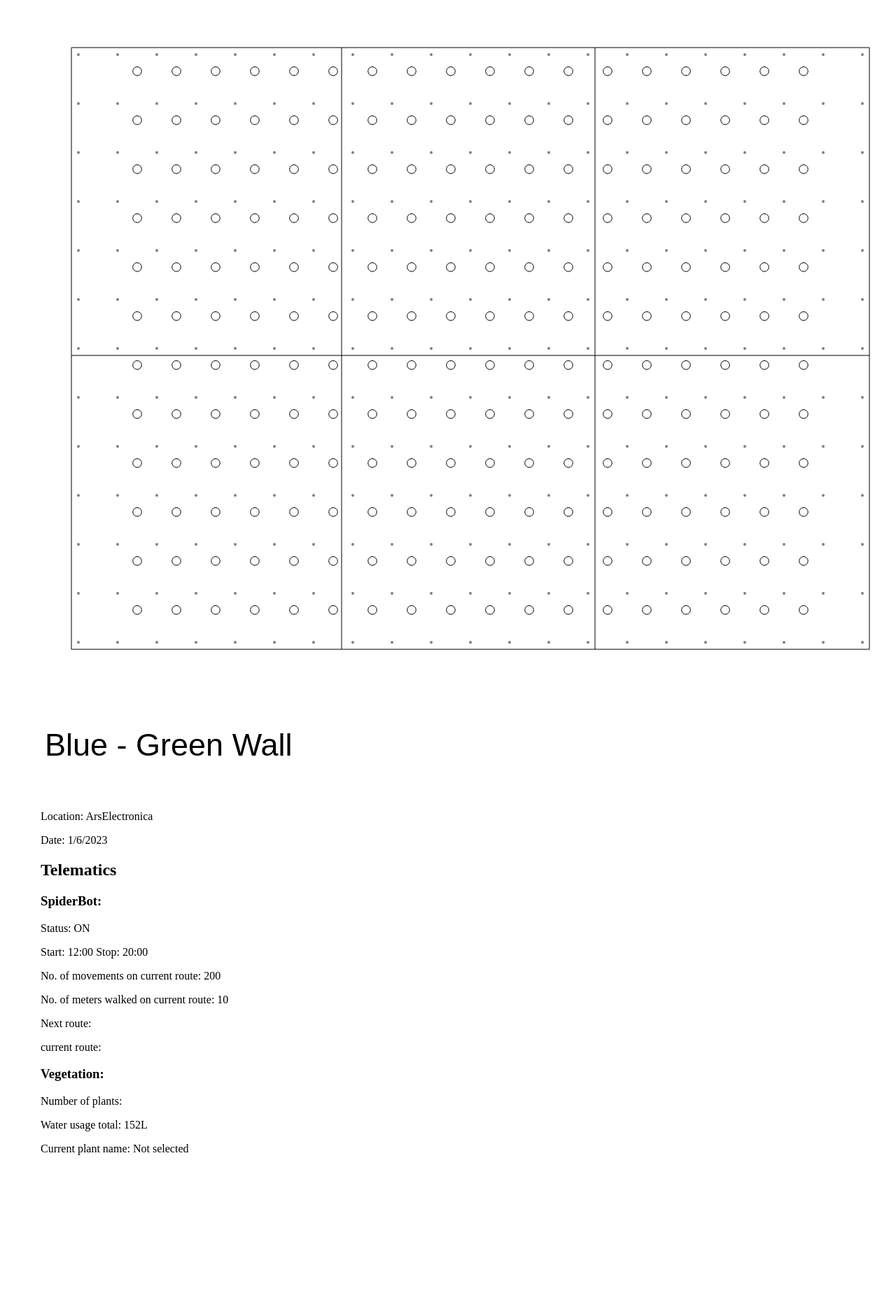
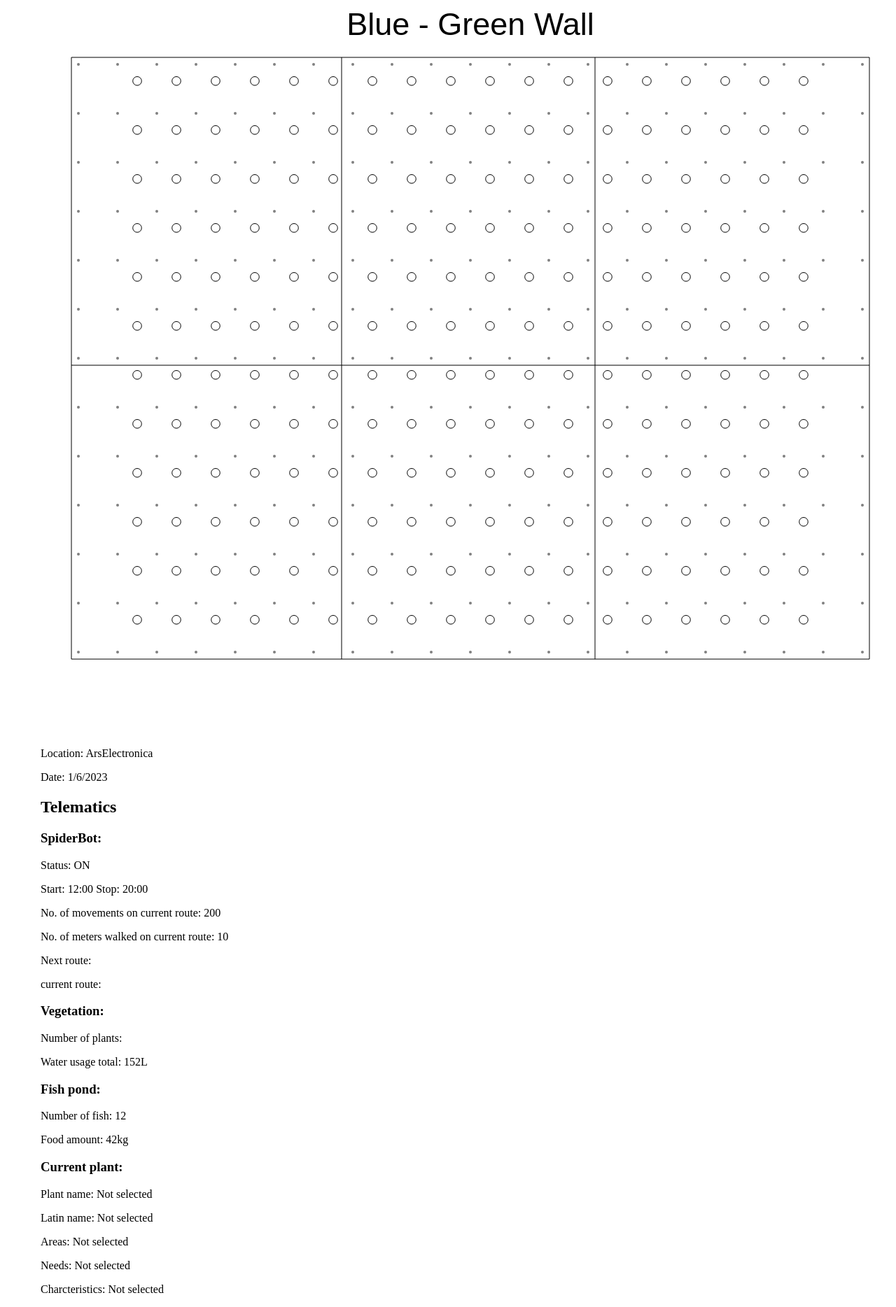
Before and after one commit to GalSajko/Green-Wall-Project-Server-ROS, a Flask app: page /svg in a window 1280 px wide. Shown: the whole page at 70% size. Before the commit the page ends 1651 px from the top, so only its background shows below. Run offline with Flask 3, Linux system fonts and the light colour scheme; data that the repository does not hold is empty; some libraries are stand-ins or nearby versions.

Commit message:
frontend update

```diff
--- a/gwpserver/sensor.py
+++ b/gwpserver/sensor.py
@@ -16,5 +16,9 @@ class Sensor:
         self.water = None
         self.db_id = None
         self.base_index = None
+        self.latin_name = None
+        self.areas = None
+        self.needs = None
+        self.characteristics = None
     def toJson(self):
         return json.dumps(self, default=lambda o:o.__dict__)
--- a/gwpserver/server.py
+++ b/gwpserver/server.py
@@ -173,8 +173,10 @@ def add_posts():
         line = request.form['line']
         panel = request.form['panel']
         sensor_num = request.form['sensorNum']
+        datetime_object = datetime.strptime(date_time, "%Y-%m-%dT%H:%M")
+        print(datetime_object,"  ",type(datetime_object))
         date1 = datetime.now()
-        delta = date1-date_time
+        delta = date1-datetime_object
         plant_post = Plants(name=name, waterInterval=water_interval, date_time=date_time, panel=panel, line=line, sensorNum=sensor_num)
         if db.session.query(Plants.id).filter(Plants.panel==plant_post.panel,Plants.line==plant_post.line,Plants.sensorNum==plant_post.sensorNum).count()>0:
             flash("error there is already a plant at that location", 'error')
@@ -281,7 +283,6 @@ def delete(id_num):
 N = 7
 sensor_ids = [54, 55, 56, 57, 58, 59]
 ARDUINO_NUM = 6
-config.arduinoValues = [{},{},{},{},{},{}]
 startPos = Sensor()
 startPos.x = 1.9
 startPos.y = 0.1
@@ -293,7 +294,6 @@ config.order = []
 config.need_watering = []
 config.watering_queue = []
 config.already_selected = []
-config.generate = None
 
 def get_data_thread():
     """Function pings arduinos so they can start sending data
@@ -333,6 +333,10 @@ def set_data_from_db():
         print(db_id)
         plant_type =db.session.query(PlantsData.plant_type).filter(PlantsData.name==name).all()[0][0]
         water =db.session.query(PlantsData.watering_96h).filter(PlantsData.name==name).all()[0][0]
+        areas = db.session.query(PlantsData.areas).filter(PlantsData.name==name).all()[0][0]
+        needs = db.session.query(PlantsData.plant_needs).filter(PlantsData.name==name).all()[0][0]
+        latin_name = db.session.query(PlantsData.name_latin).filter(PlantsData.name==name).all()[0][0]
+        characteristics = db.session.query(PlantsData.characteristics).filter(PlantsData.name==name).all()[0][0]
         print(plant_type)
         if panel == 1 or panel == 4:
             start = 20
@@ -355,6 +359,10 @@ def set_data_from_db():
         sensor.water = water
         sensor.lastWater = data.date_time.timestamp()
         sensor.db_id = db_id
+        sensor.areas = areas
+        sensor.characteristics = characteristics
+        sensor.latin_name = latin_name
+        sensor.needs = needs
 
         array_ind = ((panel-1)*36+vrstica*6+sensor_id)-1
         sensor.base_index = array_ind
@@ -366,6 +374,10 @@ def set_data_from_db():
             config.sensorBase[array_ind].water = sensor.water
             config.sensorBase[array_ind].db_id = db_id
             config.sensorBase[array_ind].base_index = array_ind
+            config.sensorBase[array_ind].needs = needs
+            config.sensorBase[array_ind].latin_name = latin_name
+            config.sensorBase[array_ind].areas = areas
+            config.sensorBase[array_ind].characteristics = characteristics
             print(config.sensorBase[array_ind].base_index)
 
 
--- a/gwpserver/static/js/index.js
+++ b/gwpserver/static/js/index.js
@@ -52,6 +52,10 @@ var spiderLocation = []
 var empty_slots = []
 var posInd = 0
 document.getElementById("plantName").innerHTML = "Not selected"
+document.getElementById("plantNameLatin").innerHTML = "Not selected"
+document.getElementById("areas").innerHTML = "Not selected"
+document.getElementById("needs").innerHTML = "Not selected"
+document.getElementById("cha").innerHTML = "Not selected"
 //Risanje pinov
 for (var x = 0; x < numPinsX; x++) {
     for (var y = numPinsY - 1; y >= 0; y--) {
@@ -287,6 +291,10 @@ function update(){
         index = data[1]
         let txtCont1 = ""
         let txtCont2 = ""
+        let name_latin =""
+        let areas = ""
+        let needs = ""
+        let charact = ""
         if (lines.length ==0){
             for(let i = 0; i<coords.length-1; i++){
                 if(index!=0){
@@ -294,6 +302,10 @@ function update(){
                     //Pridobivanje informacij za izpis
                     txtCont1 = JSON.parse(coords[index])["plantName"]
                     txtCont2 = JSON.parse(coords[index])["cap"]
+                    name_latin = JSON.parse(coords[index])["latin_name"]
+                    needs = JSON.parse(coords[index])["needs"]
+                    areas = JSON.parse(coords[index])["areas"]
+                    charact = JSON.parse(coords[index])["characteristics"]
                 }
                 else{
                     txtCont2 = "Refilling!"
@@ -390,6 +402,10 @@ function update(){
 
             $("svg").append(text);
             document.getElementById("plantName").innerHTML = txtCont1
+            document.getElementById("plantNameLatin").innerHTML = name_latin
+            document.getElementById("areas").innerHTML = areas
+            document.getElementById("needs").innerHTML = needs
+            document.getElementById("cha").innerHTML = charact
 
             //Text za prikaz vlažnosti zemlje
             bubbleElems.push(text)
@@ -410,6 +426,10 @@ function update(){
                     //Pridobivanje informacij za izpis
                     txtCont1 = JSON.parse(coords[index])["plantName"]
                     txtCont2 = JSON.parse(coords[index])["cap"]
+                    name_latin = JSON.parse(coords[index])["latin_name"]
+                    needs = JSON.parse(coords[index])["needs"]
+                    areas = JSON.parse(coords[index])["areas"]
+                    charact = JSON.parse(coords[index])["characteristics"]
                 }
                 else{
                     txtCont2 = "Refilling!"
@@ -449,6 +469,10 @@ function update(){
                 bubbleElems[2].setAttribute("points",(goalPos.getAttribute('cx')-7)+","+(parseInt(goalPos.getAttribute('cy'))-16)+" " +goalPos.getAttribute('cx')+","+(parseInt(goalPos.getAttribute('cy')))+" "+(parseInt(goalPos.getAttribute('cx'))+7)+","+(parseInt(goalPos.getAttribute('cy'))-16))
                 bubbleElems[3].setAttribute("x",goalPos.getAttribute('cx'))
                 document.getElementById("plantName").innerHTML = txtCont1
+                document.getElementById("plantNameLatin").innerHTML = name_latin
+                document.getElementById("areas").innerHTML = areas
+                document.getElementById("needs").innerHTML = needs
+                document.getElementById("cha").innerHTML = charact
                 bubbleElems[3].setAttribute("y",parseInt(goalPos.getAttribute('cy'))-75)//75
                 bubbleElems[4].setAttribute("x",goalPos.getAttribute('cx'))
                 bubbleElems[4].textContent=txtCont2
--- a/gwpserver/templates/svgtest.html
+++ b/gwpserver/templates/svgtest.html
@@ -1,5 +1,6 @@
 <!DOCTYPE html>
 <html lang="en">
+
 <head>
   <meta charset="UTF-8">
   <meta http-equiv="X-UA-Compatible" content="IE=edge">
@@ -7,38 +8,48 @@
   <title>Document</title>
   <script src="{{ url_for('static', filename='js/jquery-3.6.3.js')}}" type="text/javascript"></script>
   <style>
-        #telematics{
+    #telematics {
       margin-left: 50px;
-            float:left;
+      float: left;
       text-align: start;
     }
 
     #naslov {
-            margin-left: 50px;
-            padding-bottom: 50px;
-            text-align: left;
+      text-align: center;
     }
-        button.link { background:none; border:none; font-size: 45px;   }
+
+    button.link {
+      background: none;
+      border: none;
+      font-size: 45px;
+    }
+
   </style>
 </head>
-<body  >
+
+<body>
+
   <div id="#content" style="text-align:right; margin-right: 20px;">
-    <svg  style="float:right; padding-top: 50px" id="canv" xmlns="http://www.w3.org/2000/svg" >
-
-      </svg>
+    <div id="grid" style="float: right;">
       <div id="naslov">
         <button class="link">Blue - Green Wall</button>
       </div>
-      <div id="telematics" >
+      <svg style="float:right; padding-top: 10px" id="canv" xmlns="http://www.w3.org/2000/svg">
+
+      </svg>
+
+    </div>
+    <div id="tele" style="float: left;">
+      <div id="telematics">
         <div>
           <p>Location: ArsElectronica</p>
           <p id="date"></p>
         </div>
-        <h2 >Telematics</h2>
-        <h3 >SpiderBot:</h3>
+        <h2>Telematics</h2>
+        <h3>SpiderBot:</h3>
         <div>
           <p>Status: <span id="status"></span></p>
-        <p>Start: <span id="startTime"></span>  Stop: <span id="stopTime"></span></p>
+          <p>Start: <span id="startTime"></span> Stop: <span id="stopTime"></span></p>
           <p>No. of movements on current route: 200</p>
           <p>No. of meters walked on current route: 10</p>
           <p>Next route: <span id="routeNext"></span></p>
@@ -48,7 +59,21 @@
         <div>
           <p>Number of plants: <span id="plantsNo"></span></p>
           <p>Water usage total: 152L</p>
-        <p>Current plant name: <span id="plantName"></span></p>
+        </div>
+        <h3>Fish pond:</h3>
+        <div>
+          <p>Number of fish: 12</p>
+          <p>Food amount: 42kg</p>
+        </div>
+        <h3>Current plant:</h3>
+        <div>
+          <p>Plant name: <span id="plantName"></span></p>
+          <p>Latin name: <span id="plantNameLatin"></span></p>
+          <p>Areas: <span id="areas"></span></p>
+          <p>Needs: <span id="needs"></span></p>
+          <p>Charcteristics: <span id="cha"></span></p>
+
+        </div>
       </div>
     </div>
     <script>
@@ -57,12 +82,13 @@
       document.getElementById("stopTime").innerHTML = "20:00"
       var date = new Date()
       var yr = date.getFullYear()
-        var m = date.getMonth()+1
+      var m = date.getMonth() + 1
       var d = date.getDate()
-        document.getElementById("date").innerHTML="Date: " +d+"/"+m+"/"+yr;
+      document.getElementById("date").innerHTML = "Date: " + d + "/" + m + "/" + yr;
     </script>
 
     <script src="{{ url_for('static', filename='js/index.js')}}" type="text/javascript"></script>
   </div>
 </body>
+
 </html>
```
Also changed, not shown: gwpserver/db.py (added, +21 -0 lines). Lines whose indentation alone changed are shown as unchanged.
